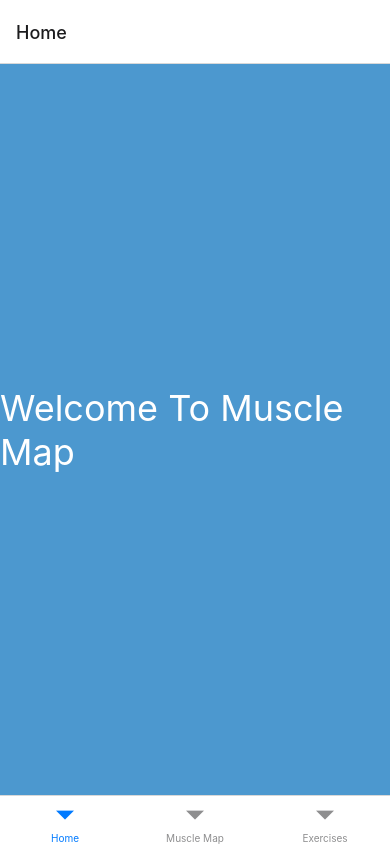
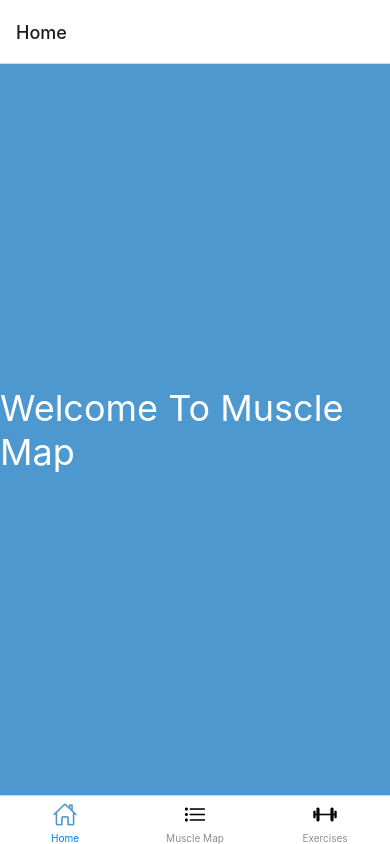
Before and after one commit to max1mf1sh3/MuscleMap, a React Native app in the folder MuscleMapApp/: screen / in a window 390 px wide. Built offline with nearby package versions, Linux system fonts and the light colour scheme.

Commit message:
Added icons to tab navigation

```diff
--- a/MuscleMapApp/App.js
+++ b/MuscleMapApp/App.js
@@ -6,34 +6,51 @@ import {createBottomTabNavigator} from "@react-navigation/bottom-tabs";
 import HomeScreen from './components/HomeScreen';
 import Map from './components/Map';
 import ExerciseScreen from './components/ExerciseScreen';
+import Ionicons from 'react-native-vector-icons/Ionicons';
+
 
 const Tab = createBottomTabNavigator();
 
-function MyTabs() {
+const TabNavigator = () => {
   return (
-    <Tab.Navigator>
-      <Tab.Screen name="Home" component={HomeScreen} />
-      <Tab.Screen name="Muscle Map" component={Map} />
-      <Tab.Screen name="Exercises" component={ExerciseScreen} />
+    <Tab.Navigator
+      screenOptions={{
+        tabBarShowLabel: true,
+        tabBarStyle: {backgroundColor: 'white'},
+      }}>
+    <Tab.Screen
+      options={{
+        tabBarIcon: ({focused, color, size}) => {
+          return <Ionicons name="home-outline" size={size} color={focused ? "#4c98cf" : "black"}/>;
+        },
+      }}
+      name="Home"
+      component={HomeScreen}/>
+    <Tab.Screen
+      options={{
+        tabBarIcon: ({focused, color, size}) => {
+          return <Ionicons name="list-outline" size={size} color={focused ? "#4c98cf" : "black"} />;
+        },
+      }}
+      name="Muscle Map"
+      component={Map} />
+    <Tab.Screen
+      options={{
+        tabBarIcon: ({focused, color, size}) => {
+          return <Ionicons name="barbell-outline" size={size} color={focused ? "#4c98cf" : "black"} />;
+        },
+      }}
+      name="Exercises"
+      component={ExerciseScreen} />
     </Tab.Navigator>
   );
-}
+};
+
 
 export default function App() {
   return (
     <NavigationContainer>
-      <MyTabs/>
+      <TabNavigator/>
     </NavigationContainer>
   );
 }
-
-/*
-const styles = StyleSheet.create({
-  container: {
-    flex: 1,
-    backgroundColor: '#6e2924',
-    alignItems: 'center',
-    justifyContent: 'center',
-  },
-});
-*/
--- a/MuscleMapApp/package.json
+++ b/MuscleMapApp/package.json
@@ -27,7 +27,9 @@
     "react-native-safe-area-context": "4.10.5",
     "react-native-screens": "3.31.1",
     "react-native-svg": "15.2.0",
-    "react-native-web": "~0.19.10"
+    "react-native-web": "~0.19.10",
+    "typescript": "~5.3.3",
+    "@types/react": "~18.2.79"
   },
   "devDependencies": {
     "@babel/core": "^7.20.0",
--- /dev/null
+++ b/MuscleMapApp/tsconfig.json
@@ -0,0 +1,4 @@
+{
+  "compilerOptions": {},
+  "extends": "expo/tsconfig.base"
+}
```
Also changed, not shown: 1 other file (tests, documents, lock files or other folders).
